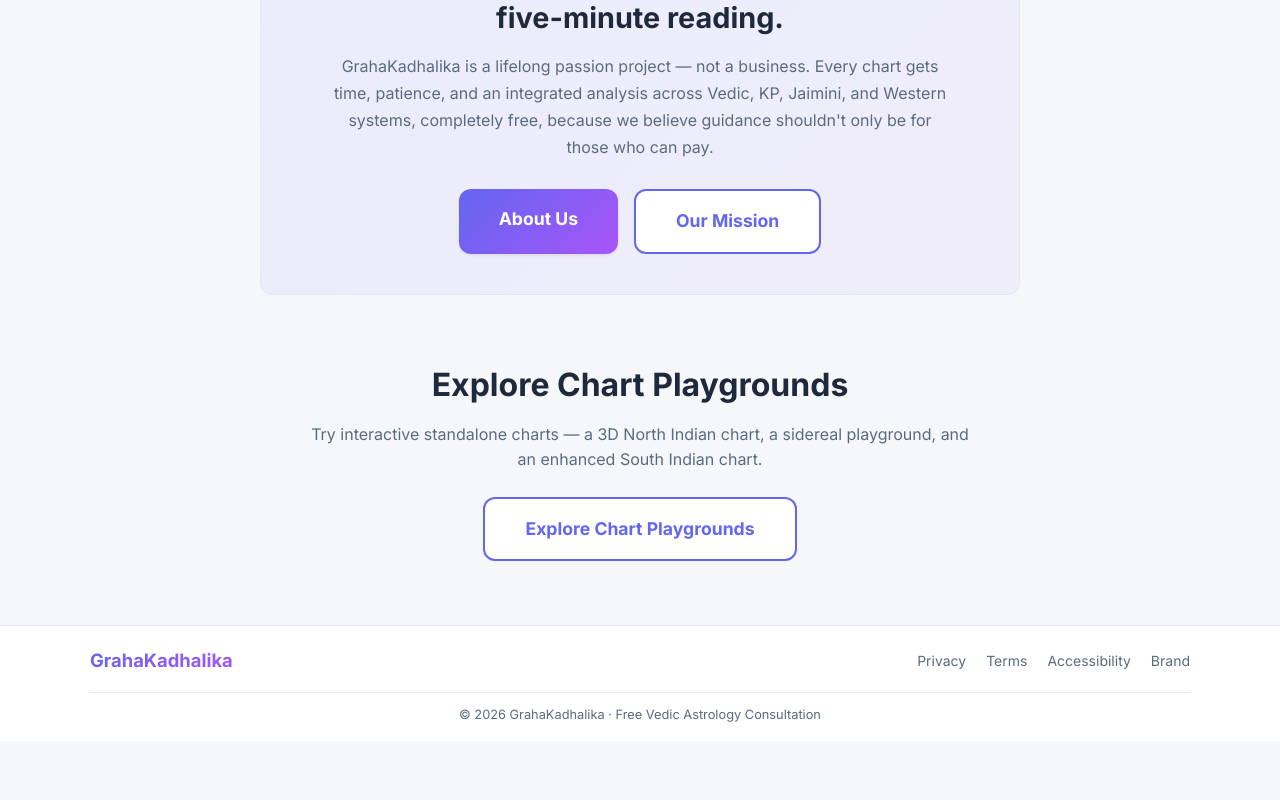
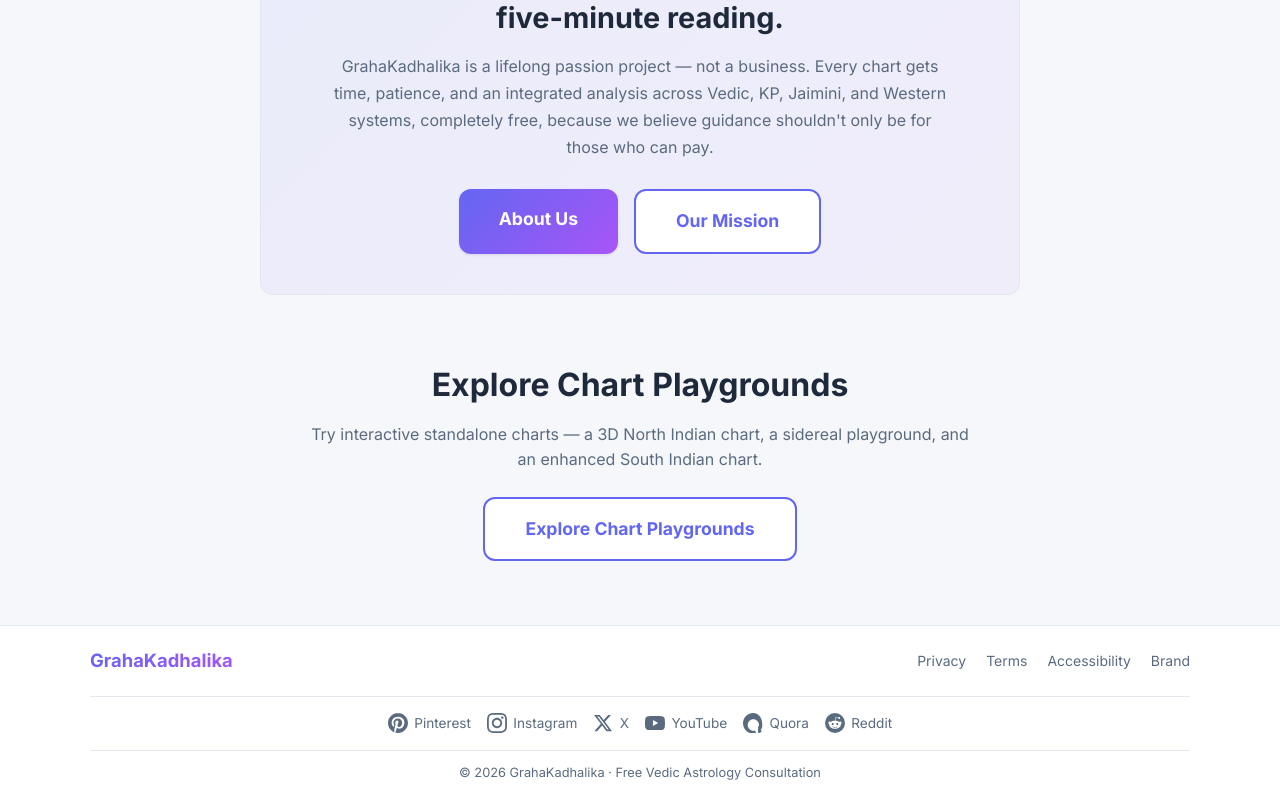
Before and after one commit to akranthi113/GrahaKadhalika, a React (Vite) app: page / in a window 1280 px wide. Shown: the part 1363-2163 px from the top of the page. Before the commit the page ends 2104 px from the top, so only its background shows below. Built offline with nearby package versions, Linux system fonts and the light colour scheme; no server answers.

Commit message:
Add social media links to footer

```diff
--- a/src/components/Footer.css
+++ b/src/components/Footer.css
@@ -47,6 +47,47 @@
   text-decoration: underline;
 }
 
+.footer-socials {
+  max-width: 1100px;
+  margin: 1.25rem auto 0;
+  display: flex;
+  align-items: center;
+  justify-content: center;
+  gap: 1rem;
+  flex-wrap: wrap;
+  padding-top: 1rem;
+  border-top: 1px solid var(--color-border);
+}
+
+.footer-social {
+  display: inline-flex;
+  align-items: center;
+  gap: 0.4rem;
+  color: var(--color-text-muted);
+  font-size: 0.85rem;
+  text-decoration: none;
+  transition: color 0.2s;
+}
+
+.footer-social:hover,
+.footer-social:focus {
+  color: var(--color-primary);
+}
+
+.footer-social-name {
+  display: inline;
+}
+
+@media (max-width: 640px) {
+  .footer-social-name {
+    display: none;
+  }
+
+  .footer-socials {
+    gap: 1.5rem;
+  }
+}
+
 .footer-bottom {
   max-width: 1100px;
   margin: 1rem auto 0;
--- a/src/components/Footer.jsx
+++ b/src/components/Footer.jsx
@@ -6,6 +6,39 @@ const legalLinks = [
   { to: '/terms', label: 'Terms' },
   { to: '/accessibility', label: 'Accessibility' },
   { to: '/brand', label: 'Brand' },
+]
+
+const socialLinks = [
+  {
+    href: 'https://www.pinterest.com/grahakadhalika/',
+    label: 'Pinterest',
+    path: 'M12.017 0C5.396 0 .029 5.367.029 11.987c0 5.079 3.158 9.417 7.618 11.162-.105-.949-.199-2.403.041-3.439.219-.937 1.406-5.957 1.406-5.957s-.359-.72-.359-1.781c0-1.663.967-2.911 2.168-2.911 1.024 0 1.518.769 1.518 1.688 0 1.029-.653 2.567-.992 3.992-.285 1.193.6 2.165 1.775 2.165 2.128 0 3.768-2.245 3.768-5.487 0-2.861-2.063-4.869-5.008-4.869-3.41 0-5.409 2.562-5.409 5.199 0 1.033.394 2.143.889 2.741.099.12.112.225.085.345-.09.375-.293 1.199-.334 1.363-.053.225-.172.271-.401.165-1.495-.69-2.433-2.878-2.433-4.646 0-3.776 2.748-7.252 7.92-7.252 4.158 0 7.392 2.967 7.392 6.923 0 4.135-2.607 7.462-6.233 7.462-1.214 0-2.354-.629-2.758-1.379l-.749 2.848c-.269 1.045-1.004 2.352-1.498 3.146 1.123.345 2.306.535 3.55.535 6.607 0 11.985-5.365 11.985-11.987C23.97 5.39 18.592.026 11.985.026L12.017 0z',
+  },
+  {
+    href: 'https://www.instagram.com/grahakadhalika',
+    label: 'Instagram',
+    path: 'M12 2.163c3.204 0 3.584.012 4.85.07 3.252.148 4.771 1.691 4.919 4.919.058 1.265.069 1.645.069 4.849 0 3.205-.012 3.584-.069 4.849-.149 3.225-1.664 4.771-4.919 4.919-1.266.058-1.644.07-4.85.07-3.204 0-3.584-.012-4.849-.07-3.26-.149-4.771-1.699-4.919-4.92-.058-1.265-.07-1.644-.07-4.849 0-3.204.013-3.583.07-4.849.149-3.227 1.664-4.771 4.919-4.919 1.266-.057 1.645-.069 4.849-.069zm0-2.163c-3.259 0-3.667.014-4.947.072-4.358.2-6.78 2.618-6.98 6.98-.059 1.281-.073 1.689-.073 4.948 0 3.259.014 3.668.072 4.948.2 4.358 2.618 6.78 6.98 6.98 1.281.058 1.689.072 4.948.072 3.259 0 3.668-.014 4.948-.072 4.354-.2 6.782-2.618 6.979-6.98.059-1.28.073-1.689.073-4.948 0-3.259-.014-3.667-.072-4.947-.196-4.354-2.617-6.78-6.979-6.98-1.281-.059-1.69-.073-4.949-.073zm0 5.838c-3.403 0-6.162 2.759-6.162 6.162s2.759 6.163 6.162 6.163 6.162-2.759 6.162-6.163c0-3.403-2.759-6.162-6.162-6.162zm0 10.162c-2.209 0-4-1.79-4-4 0-2.209 1.791-4 4-4s4 1.791 4 4c0 2.21-1.791 4-4 4zm6.406-11.845c-.796 0-1.441.645-1.441 1.44s.645 1.44 1.441 1.44c.795 0 1.439-.645 1.439-1.44s-.644-1.44-1.439-1.44z',
+  },
+  {
+    href: 'https://x.com/GrahaKadhalika',
+    label: 'X',
+    path: 'M18.244 2.25h3.308l-7.227 8.26 8.502 11.24H16.17l-5.214-6.817L4.99 21.75H1.68l7.73-8.835L1.254 2.25H8.08l4.713 6.231zm-1.161 17.52h1.833L7.084 4.126H5.117z',
+  },
+  {
+    href: 'https://www.youtube.com/@grahakadhalika',
+    label: 'YouTube',
+    path: 'M23.498 6.186a3.016 3.016 0 0 0-2.122-2.136C19.505 3.545 12 3.545 12 3.545s-7.505 0-9.377.505A3.017 3.017 0 0 0 .502 6.186C0 8.07 0 12 0 12s0 3.93.502 5.814a3.016 3.016 0 0 0 2.122 2.136c1.871.505 9.376.505 9.376.505s7.505 0 9.377-.505a3.015 3.015 0 0 0 2.122-2.136C24 15.93 24 12 24 12s0-3.93-.502-5.814zM9.545 15.568V8.432L15.818 12l-6.273 3.568z',
+  },
+  {
+    href: 'https://www.quora.com/profile/GrahaKadhalika',
+    label: 'Quora',
+    path: 'M12.416 0C5.557 0 0 5.557 0 12.416s5.557 12.416 12.416 12.416c1.171 0 2.303-.158 3.374-.455l-1.412-3.426c-.676.238-1.28.367-1.963.367-3.714 0-6.739-3.025-6.739-6.902S8.702 7.514 12.416 7.514s6.739 3.025 6.739 6.902c0 1.208-.317 2.34-.861 3.327l1.84.848.643 1.56c1.486-.844 2.252-2.02 2.252-3.729C24 5.557 18.443 0 12.416 0zm5.672 23.42c.184.493.829.772 1.336.582l2.093-.802c.508-.19.77-.752.585-1.258l-2.113-5.319-1.839-.864z',
+  },
+  {
+    href: 'https://www.reddit.com/u/GrahaKadhalika/',
+    label: 'Reddit',
+    path: 'M12 0A12 12 0 0 0 0 12a12 12 0 0 0 12 12 12 12 0 0 0 12-12A12 12 0 0 0 12 0zm5.01 4.744c.688 0 1.25.561 1.25 1.249a1.25 1.25 0 0 1-2.498.056l-2.597-.547-.8 3.747c1.824.07 3.48.632 4.674 1.488.308-.309.73-.491 1.207-.491.968 0 1.754.786 1.754 1.754 0 .716-.435 1.333-1.01 1.614a3.111 3.111 0 0 1 .042.52c0 2.694-3.13 4.87-7.004 4.87-3.874 0-7.004-2.176-7.004-4.87 0-.183.015-.366.043-.534A1.748 1.748 0 0 1 4.028 12c0-.968.786-1.754 1.754-1.754.463 0 .898.196 1.207.49 1.207-.883 2.878-1.43 4.744-1.487l.885-4.182a.342.342 0 0 1 .14-.197.35.35 0 0 1 .238-.042l2.906.617a1.214 1.214 0 0 1 1.108-.701zM9.25 12C8.561 12 8 12.562 8 13.25c0 .687.561 1.248 1.25 1.248.687 0 1.248-.561 1.248-1.249 0-.688-.561-1.249-1.249-1.249zm5.5 0c-.687 0-1.248.561-1.248 1.25 0 .687.561 1.248 1.249 1.248.688 0 1.249-.561 1.249-1.249 0-.687-.562-1.249-1.25-1.249zm-5.466 3.99a.327.327 0 0 0-.231.094.33.33 0 0 0 0 .463c.842.842 2.484.913 2.961.913.477 0 2.105-.056 2.961-.913a.361.361 0 0 0 .029-.463.33.33 0 0 0-.464 0c-.547.533-1.684.73-2.512.73-.828 0-1.979-.196-2.512-.73a.326.326 0 0 0-.232-.095z',
+  },
 ]
 
 export default function Footer() {
@@ -19,6 +52,24 @@ export default function Footer() {
           ))}
         </nav>
       </div>
+      <div className="footer-socials" aria-label="Social media links">
+        {socialLinks.map((social) => (
+          <a
+            key={social.label}
+            href={social.href}
+            target="_blank"
+            rel="noopener noreferrer"
+            className="footer-social"
+            title={social.label}
+            aria-label={social.label}
+          >
+            <svg viewBox="0 0 24 24" width="20" height="20" fill="currentColor" aria-hidden="true">
+              <path d={social.path} />
+            </svg>
+            <span className="footer-social-name">{social.label}</span>
+          </a>
+        ))}
+      </div>
       <div className="footer-bottom">
         <span>© {new Date().getFullYear()} GrahaKadhalika · Free Vedic Astrology Consultation</span>
       </div>
```
